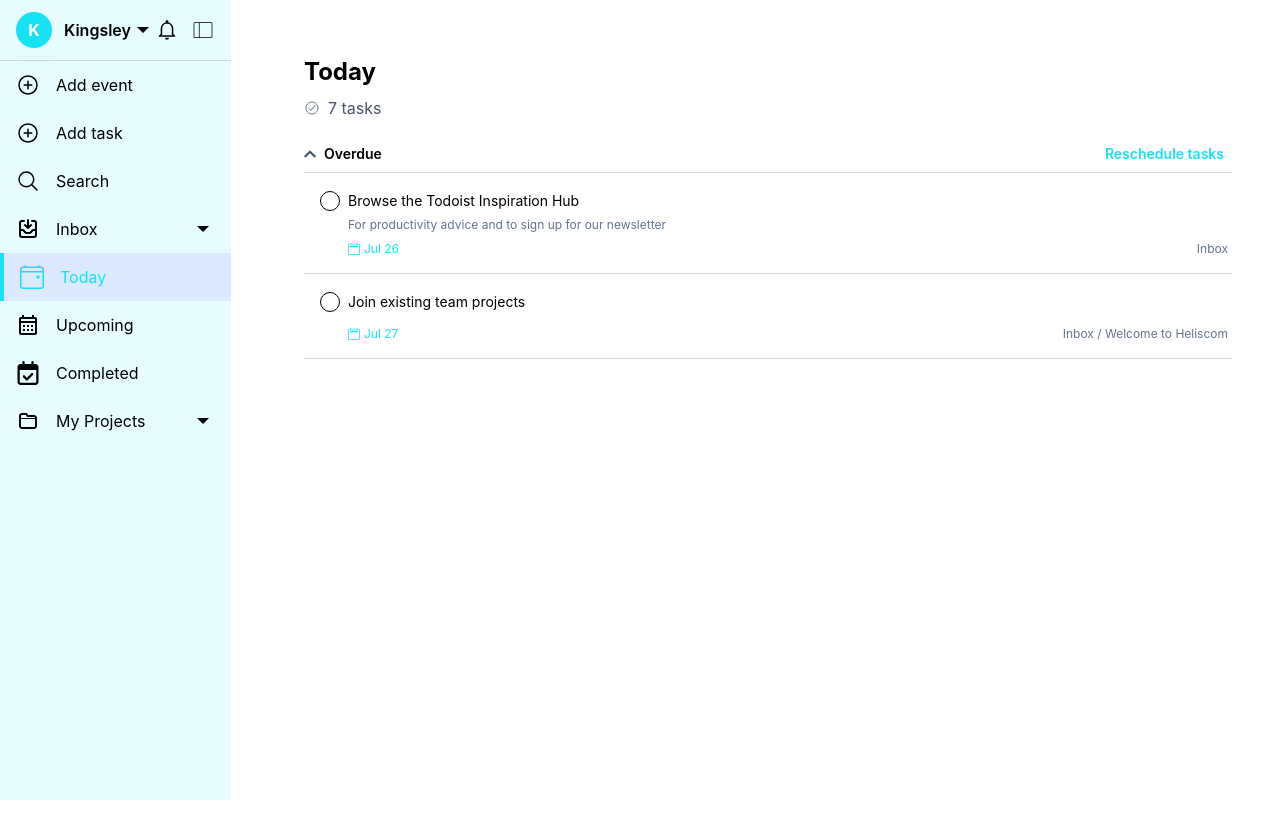
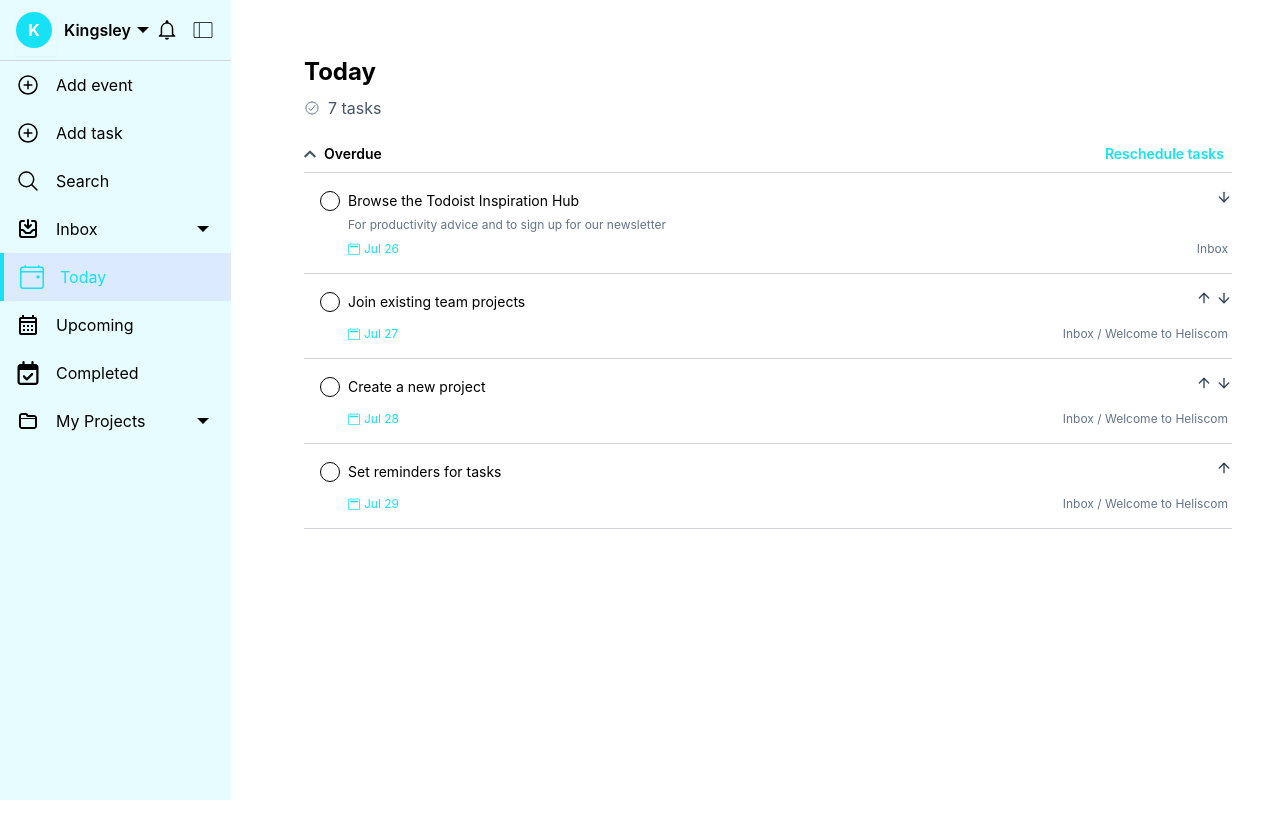
Before and after one commit to kingieX/timeless-event, a React (Vite) app: page /app/today in a window 1280 px wide. Built offline with nearby package versions, Linux system fonts and the light colour scheme.

Commit message:
update: Today's page in progress

```diff
--- a/package.json
+++ b/package.json
@@ -17,8 +17,10 @@
     "framer-motion": "^11.3.23",
     "moment": "^2.30.1",
     "react": "^18.3.1",
+    "react-beautiful-dnd": "^13.1.1",
     "react-datepicker": "^7.3.0",
     "react-datetime": "^3.2.0",
+    "react-dnd": "^16.0.1",
     "react-dom": "^18.3.1",
     "react-icons": "^5.2.1",
     "react-redux": "^9.1.2",
--- a/src/components/TaskCard.jsx
+++ b/src/components/TaskCard.jsx
@@ -1,13 +1,67 @@
-/* eslint-disable react/prop-types */
-// import React from 'react';
+// /* eslint-disable react/prop-types */
+// // import React from 'react';
+// import { AiOutlineEdit } from 'react-icons/ai';
+// import { FaRegMessage } from 'react-icons/fa6';
+// import { CiCalendar } from 'react-icons/ci';
+// import { BsCalendar2 } from 'react-icons/bs';
+// import { PiDotsThreeOutlineThin, PiDotsSixVerticalLight } from 'react-icons/pi';
+// import { IoCheckmark } from 'react-icons/io5';
+
+// const TaskCard = ({ task }) => {
+//   return (
+//     <div className="w-full flex flex-col justify-between items-start py-4 px-4 pr-8 border-b border-b-gray group relative">
+//       {/* first line */}
+//       <div className="flex -ml-8">
+//         <div>
+//           <PiDotsSixVerticalLight className="w-8 h-6 opacity-0 group-hover:opacity-100 transition-opacity" />
+//         </div>
+//         <div className="flex items-center space-x-2">
+//           <div className="flex justify-center items-center w-5 h-5 rounded-full border">
+//             {/* <span className={`w-4 h-4 rounded-full ${task.statusColor}`}></span> */}
+//             <IoCheckmark className="w-4 h-4 cursor-pointer opacity-0 hover:opacity-100 transition-opacity" />
+//           </div>
+//           <div className="flex justify-center items-center">
+//             {/* Task Title */}
+//             <h3 className="text-sm">{task.title}</h3>
+//           </div>
+//           {/* Hover Icons */}
+//           <div className="hidden lg:flex justify-center items-center space-x-2 opacity-0 group-hover:opacity-100 transition-opacity absolute top-4 right-0">
+//             <AiOutlineEdit className="text-slate-700 cursor-pointer w-6 h-6" />
+//             <FaRegMessage className="text-slate-700 cursor-pointer w-4 h-4" />
+//             <CiCalendar className="text-slate-700 cursor-pointer w-6 h-6" />
+//             <PiDotsThreeOutlineThin className="text-slate-700 cursor-pointer w-6 h-6" />
+//           </div>
+//         </div>
+//       </div>
+
+//       {/* second line */}
+//       <div className="mx-7 mt-1">
+//         <p className="text-xs text-slate-500">{task.description}</p>
+//       </div>
+
+//       {/* thrird line */}
+//       <div className="w-full flex justify-between mt-2 mx-7">
+//         <div className="flex items-center text-xs text-primary">
+//           <BsCalendar2 className="mr-1" />
+//           <span>{task.dueDate}</span>
+//         </div>
+//         <div className="text-xs text-slate-500">{task.location}</div>
+//       </div>
+//     </div>
+//   );
+// };
+
+// export default TaskCard;
+
 import { AiOutlineEdit } from 'react-icons/ai';
 import { FaRegMessage } from 'react-icons/fa6';
 import { CiCalendar } from 'react-icons/ci';
 import { BsCalendar2 } from 'react-icons/bs';
 import { PiDotsThreeOutlineThin, PiDotsSixVerticalLight } from 'react-icons/pi';
 import { IoCheckmark } from 'react-icons/io5';
+import { FiArrowUp, FiArrowDown } from 'react-icons/fi';
 
-const TaskCard = ({ task }) => {
+const TaskCard = ({ task, onMoveUp, onMoveDown, isFirst, isLast }) => {
   return (
     <div className="w-full flex flex-col justify-between items-start py-4 px-4 pr-8 border-b border-b-gray group relative">
       {/* first line */}
@@ -17,11 +71,9 @@
         </div>
         <div className="flex items-center space-x-2">
           <div className="flex justify-center items-center w-5 h-5 rounded-full border">
-            {/* <span className={`w-4 h-4 rounded-full ${task.statusColor}`}></span> */}
             <IoCheckmark className="w-4 h-4 cursor-pointer opacity-0 hover:opacity-100 transition-opacity" />
           </div>
           <div className="flex justify-center items-center">
-            {/* Task Title */}
             <h3 className="text-sm">{task.title}</h3>
           </div>
           {/* Hover Icons */}
@@ -34,12 +86,26 @@
         </div>
       </div>
 
+      {/* Move Buttons */}
+      <div className="absolute right-0 top-4 flex space-x-1">
+        {!isFirst && (
+          <button onClick={onMoveUp}>
+            <FiArrowUp className="text-slate-700 cursor-pointer w-4 h-4" />
+          </button>
+        )}
+        {!isLast && (
+          <button onClick={onMoveDown}>
+            <FiArrowDown className="text-slate-700 cursor-pointer w-4 h-4" />
+          </button>
+        )}
+      </div>
+
       {/* second line */}
       <div className="mx-7 mt-1">
         <p className="text-xs text-slate-500">{task.description}</p>
       </div>
 
-      {/* thrird line */}
+      {/* third line */}
       <div className="w-full flex justify-between mt-2 mx-7">
         <div className="flex items-center text-xs text-primary">
           <BsCalendar2 className="mr-1" />
--- a/src/pages/sidebarMenuPages/Today.jsx
+++ b/src/pages/sidebarMenuPages/Today.jsx
@@ -1,3 +1,122 @@
+// import { useState, useEffect, useRef } from 'react';
+// import { FaChevronDown, FaChevronUp } from 'react-icons/fa';
+// import { IoCheckmarkCircleOutline } from 'react-icons/io5';
+
+// import DateTimePicker from '../../components/DateTimePicker';
+// import TaskCard from '../../components/TaskCard';
+
+// const Today = () => {
+//   const [showTasks, setShowTasks] = useState(true);
+//   const [showDatePicker, setShowDatePicker] = useState(false);
+//   const [selectedDate, setSelectedDate] = useState(null);
+//   const datePickerRef = useRef(null);
+
+//   // eslint-disable-next-line no-unused-vars
+//   const [tasks, setTasks] = useState([
+//     {
+//       id: 1,
+//       title: 'Browse the Todoist Inspiration Hub',
+//       description: 'For productivity advice and to sign up for our newsletter',
+//       dueDate: 'Jul 26',
+//       statusColor: 'bg-gray-400',
+//       location: 'Inbox',
+//     },
+//     {
+//       id: 2,
+//       title: 'Join existing team projects',
+//       description: '',
+//       dueDate: 'Jul 27',
+//       statusColor: 'bg-red-500',
+//       location: 'Inbox / Welcome to Heliscom',
+//     },
+//     // Add more tasks as needed
+//   ]);
+
+//   const toggleTasks = () => setShowTasks(!showTasks);
+//   const toggleDatePicker = () => setShowDatePicker(!showDatePicker);
+
+//   // Handle click outside logic
+//   useEffect(() => {
+//     const handleClickOutside = event => {
+//       if (
+//         datePickerRef.current &&
+//         !datePickerRef.current.contains(event.target)
+//       ) {
+//         setShowDatePicker(false);
+//       }
+//     };
+
+//     if (showDatePicker) {
+//       document.addEventListener('mousedown', handleClickOutside);
+//     } else {
+//       document.removeEventListener('mousedown', handleClickOutside);
+//     }
+
+//     return () => {
+//       document.removeEventListener('mousedown', handleClickOutside);
+//     };
+//   }, [showDatePicker]);
+
+//   return (
+//     <div className="w-full h-screen lg:p-10 py-6 lg:px-8 px-4">
+//       {/* Header Section */}
+//       <div className="flex">
+//         <div className="flex flex-col lg:gap-2">
+//           <h1 className="lg:text-2xl text-xl font-bold flex items-center">
+//             Today
+//           </h1>
+//           <div className="flex justify-start items-center space-x-2">
+//             <IoCheckmarkCircleOutline className="text-slate-500" />
+//             <p className="text-slate-600">7 tasks</p>
+//           </div>
+//         </div>
+//       </div>
+
+//       {/* Overdue Section */}
+//       <div className="mt-4">
+//         <div className="flex items-center justify-between border-b border-b-gray">
+//           <div
+//             className="flex items-center cursor-pointer"
+//             onClick={toggleTasks}
+//           >
+//             {showTasks ? (
+//               <FaChevronUp className="mr-2 text-slate-600 w-3" />
+//             ) : (
+//               <FaChevronDown className="mr-2 text-slate-600 w-3" />
+//             )}
+//             <span className="lg:text-sm text-sm font-semibold">Overdue</span>
+//           </div>
+//           <button
+//             onClick={toggleDatePicker}
+//             className="text-primary px-2 py-2 text-sm font-semibold hover:bg-blue-100"
+//           >
+//             Reschedule tasks
+//           </button>
+//         </div>
+
+//         {showDatePicker && (
+//           <div className="mt-4 relative" ref={datePickerRef}>
+//             <DateTimePicker
+//               selectedDate={selectedDate}
+//               setSelectedDate={setSelectedDate}
+//             />
+//           </div>
+//         )}
+
+//         {showTasks && (
+//           <div className="mt-">
+//             {tasks.map(task => (
+//               <TaskCard key={task.id} task={task} />
+//             ))}
+//           </div>
+//         )}
+//       </div>
+//     </div>
+//   );
+// };
+
+// export default Today;
+
 import { useState, useEffect, useRef } from 'react';
 import { FaChevronDown, FaChevronUp } from 'react-icons/fa';
 import { IoCheckmarkCircleOutline } from 'react-icons/io5';
@@ -11,7 +130,6 @@
   const [selectedDate, setSelectedDate] = useState(null);
   const datePickerRef = useRef(null);
 
-  // eslint-disable-next-line no-unused-vars
   const [tasks, setTasks] = useState([
     {
       id: 1,
@@ -27,6 +145,22 @@
       description: '',
       dueDate: 'Jul 27',
       statusColor: 'bg-red-500',
+      location: 'Inbox / Welcome to Heliscom',
+    },
+    {
+      id: 3,
+      title: 'Create a new project',
+      description: '',
+      dueDate: 'Jul 28',
+      statusColor: 'bg-blue-500',
+      location: 'Inbox / Welcome to Heliscom',
+    },
+    {
+      id: 4,
+      title: 'Set reminders for tasks',
+      description: '',
+      dueDate: 'Jul 29',
+      statusColor: 'bg-green-500',
       location: 'Inbox / Welcome to Heliscom',
     },
     // Add more tasks as needed
@@ -56,6 +190,28 @@
       document.removeEventListener('mousedown', handleClickOutside);
     };
   }, [showDatePicker]);
+
+  // Function to move a task up in the list
+  const moveTaskUp = index => {
+    if (index > 0) {
+      const newTasks = [...tasks];
+      const temp = newTasks[index];
+      newTasks[index] = newTasks[index - 1];
+      newTasks[index - 1] = temp;
+      setTasks(newTasks);
+    }
+  };
+
+  // Function to move a task down in the list
+  const moveTaskDown = index => {
+    if (index < tasks.length - 1) {
+      const newTasks = [...tasks];
+      const temp = newTasks[index];
+      newTasks[index] = newTasks[index + 1];
+      newTasks[index + 1] = temp;
+      setTasks(newTasks);
+    }
+  };
 
   return (
     <div className="w-full h-screen lg:p-10 py-6 lg:px-8 px-4">
@@ -105,8 +261,15 @@
 
         {showTasks && (
           <div className="mt-">
-            {tasks.map(task => (
-              <TaskCard key={task.id} task={task} />
+            {tasks.map((task, index) => (
+              <TaskCard
+                key={task.id}
+                task={task}
+                onMoveUp={() => moveTaskUp(index)}
+                onMoveDown={() => moveTaskDown(index)}
+                isFirst={index === 0}
+                isLast={index === tasks.length - 1}
+              />
             ))}
           </div>
         )}
```
Also changed, not shown: 1 other file (tests, documents, lock files or other folders).
